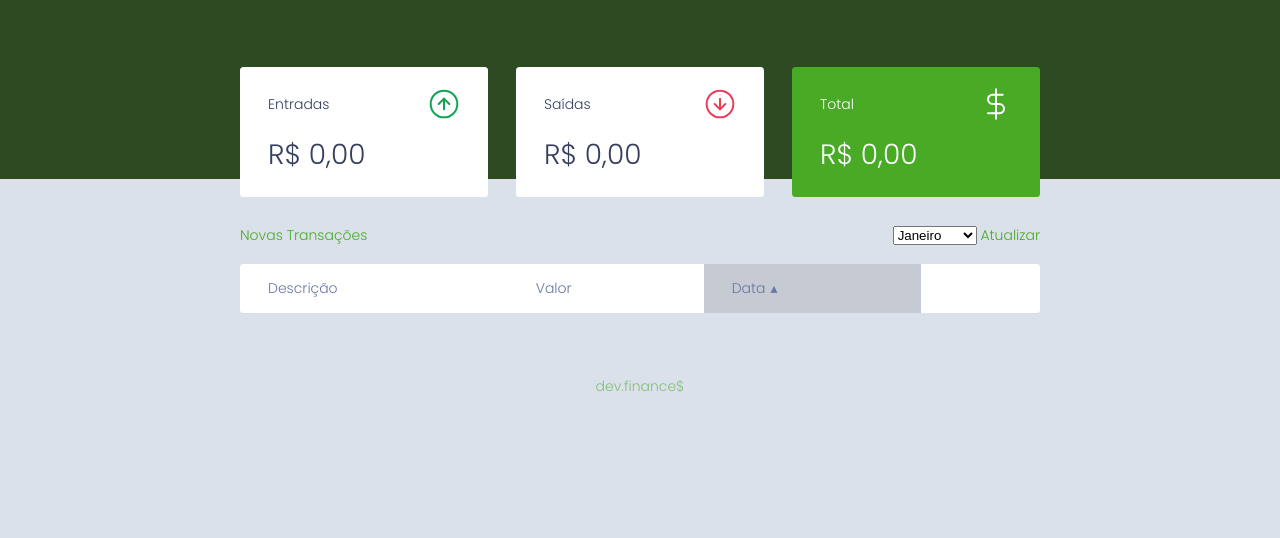
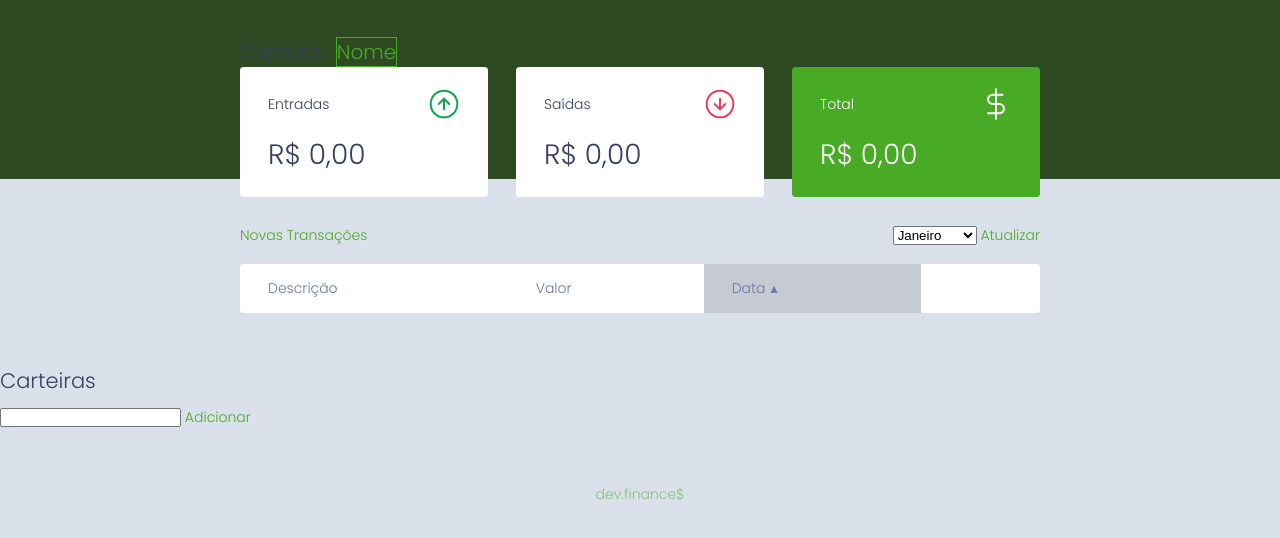
Before and after one commit to ThyagoAraujoM/Dev-finance, a plain HTML site: page index.html in a window 1280 px wide. Shown: the part 58-596 px from the top of the page. Drawn offline with Linux system fonts and the light colour scheme.

Commit message:
Adicionando carteiras ( n finalizado)

```diff
--- /dev/null
+++ b/funções.js
@@ -0,0 +1,7 @@
+oScript = document.createElement("script");
+oScript.src = "script.js";
+oScript.type = "text/javascript";
+document.body.appendChild(oScript);
+
+
+// alert("test")
--- a/index.html
+++ b/index.html
@@ -25,10 +25,21 @@
           />
           <label for="switch">Toggle</label>
         </div>
+
       </nav>
     </header>
 
     <main id="container" class="container">
+      <div onclick="Modal.open()" id="wallet-selected" class="wallet-selected">
+         <span>Carteira :</span>
+         <a
+           href="#"
+           class="button wallet"
+           id="wallet-selected-name"
+           onclick="Modal.toggle('modal-wallets')"
+           >Nome</a
+         >
+       </div>
       <!-- Primeiras 3 caixas: Entrada, Saída e Total -->
       <section class="container__balance">
         <h2 class="sr-only">Balanço</h2>
@@ -128,8 +139,8 @@
                 required
               />
               <small class="help">
-                        Use o sinal - (negativo) para despesas e , (vírgula)
-                        para casas decimais
+                Use o sinal - (negativo) para despesas e , (vírgula) para casas
+                decimais
               </small>
             </div>
             <!-- Date -->
@@ -155,10 +166,13 @@
       </div>
     </div>
 
+    <!-- Modal Wallet adicionar trocar de carteira -->
+    <div onclick="Modal.closeOut()" id="wallet-overlay" class="wallet-overlay">
+       <h2>Carteiras</h2>
+       <input type="text"> <a href="">Adicionar</a>
+    </div>
     <footer id="footer">
-         <a href="https://github.com/Pluto-ty/Maratona-Discover">
-            dev.finance$</a
-         >
+      <a href="https://github.com/Pluto-ty/Maratona-Discover"> dev.finance$</a>
     </footer>
 
     <script src="script.js"></script>
--- a/script.js
+++ b/script.js
@@ -1,3 +1,10 @@
+oScript = document.createElement("script");
+oScript.src = "funções.js";
+oScript.type = "text/javascript";
+document.body.appendChild(oScript);
+
+
+
 // Abre e fecha o modal para adicionar uma nova transação
 const Modal = {
    open() {
--- a/style.css
+++ b/style.css
@@ -59,12 +59,30 @@ body {
    border-width: 0;
 }
 .container {
+   position: relative;
    width: min(90vw, 800px);
    margin: auto;
 }
 
+/* ======================== Wallet ======================== */
+
+.wallet-selected {
+   position: absolute;
+   top: -30px;
+   font-size: 20px;
+ }
+
+ .wallet-selected span {
+   color: var(--letters);
+ }
+
+ .wallet-selected .button{
+   border: 1px solid;
+ }
+
+
+
 /* ======================== Links & Buttons ======================== */
-
 a {
    color: var(--green);
    text-decoration: none;
```
Lines whose indentation alone changed are shown as unchanged.
